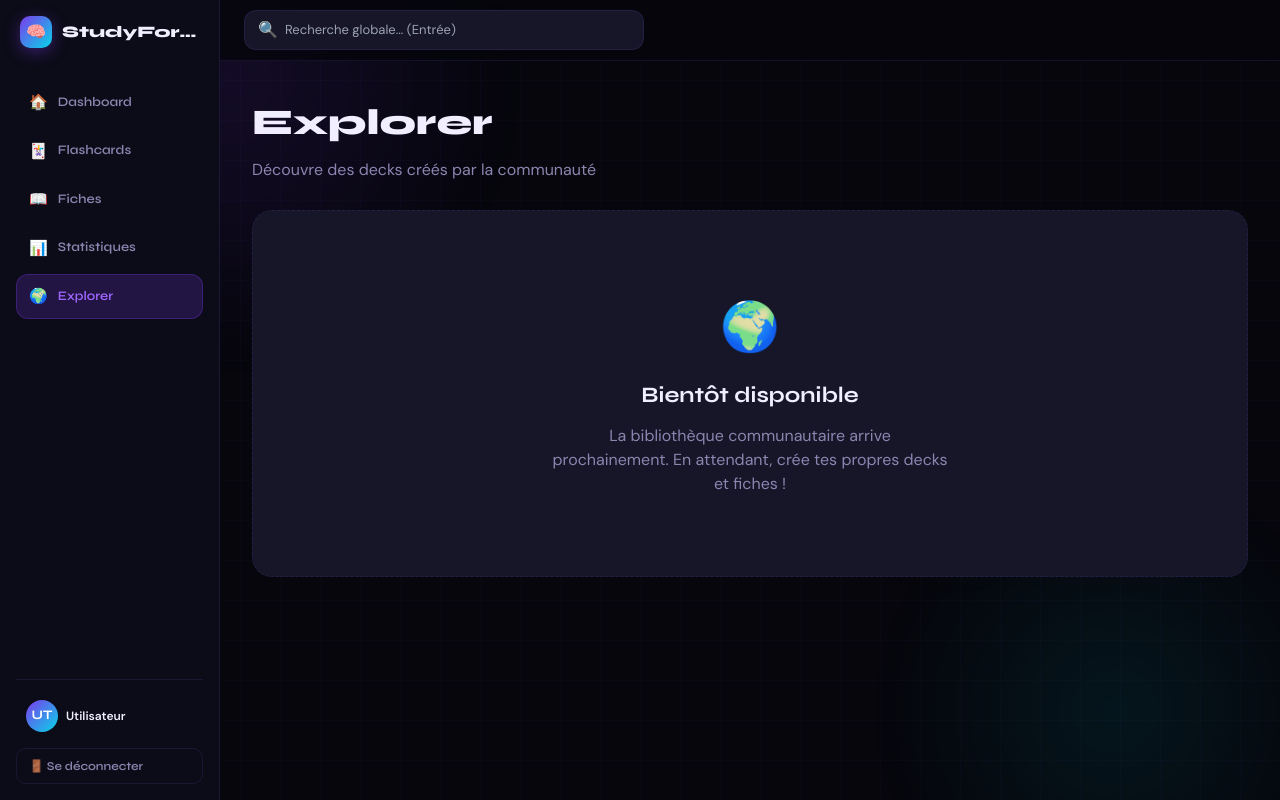
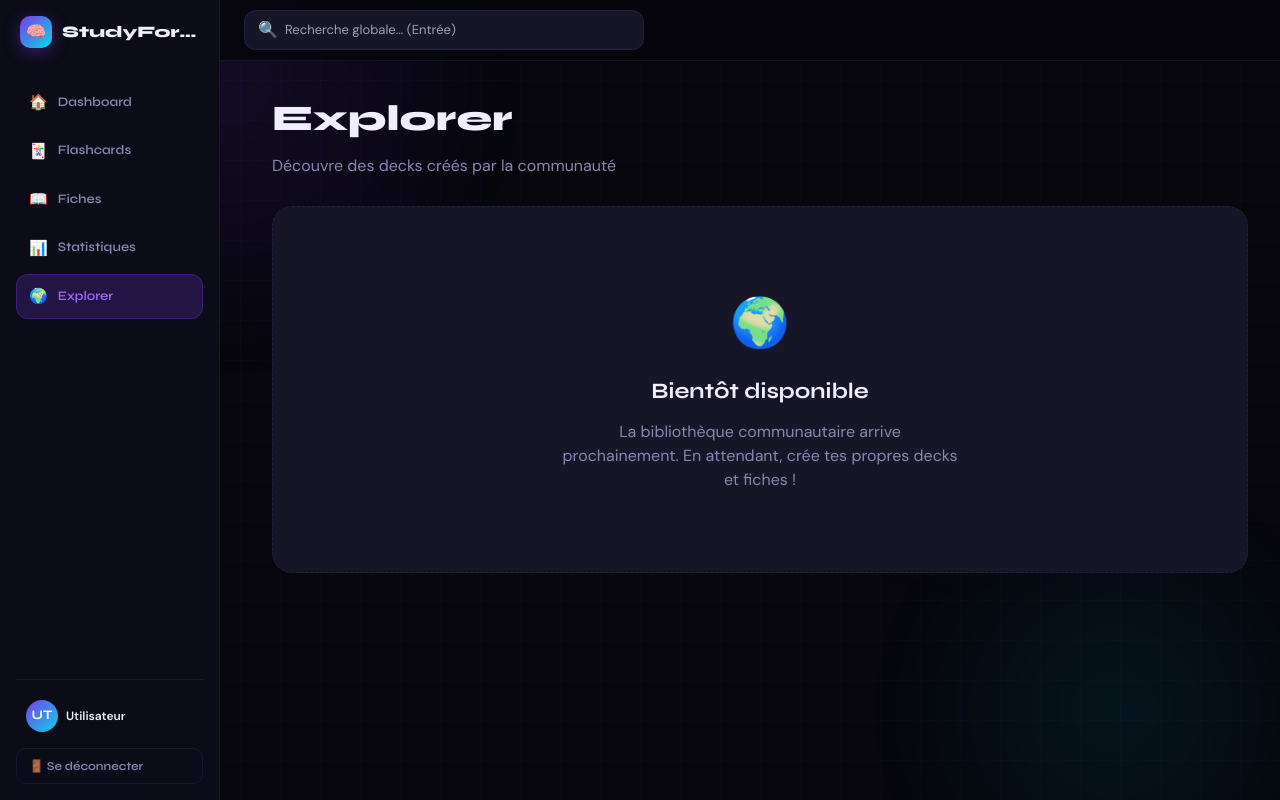
Before and after one commit to NexorrDev/StudyForge, a Next.js app: page /explore in a window 1280 px wide. Built offline with nearby package versions, Linux system fonts and the light colour scheme; no server answers.

Commit message:
Update AppShell.tsx

```diff
--- a/src/components/layout/AppShell.tsx
+++ b/src/components/layout/AppShell.tsx
@@ -1,13 +1,54 @@
+"use client";
+import { useState, useEffect } from "react";
 import { Sidebar } from "./Sidebar";
 import { TopBar } from "./TopBar";
 
 export function AppShell({ children }: { children: React.ReactNode }) {
+  const [open, setOpen] = useState(false);
+  const [isMobile, setIsMobile] = useState(false);
+
+  useEffect(() => {
+    const check = () => {
+      const mobile = window.innerWidth < 768;
+      setIsMobile(mobile);
+      if (!mobile) setOpen(false); // reset on desktop
+    };
+    check();
+    window.addEventListener("resize", check);
+    return () => window.removeEventListener("resize", check);
+  }, []);
+
+  const sidebarWidth = 240;
+
   return (
-    <div style={{ minHeight: "100vh" }}>
-      <Sidebar />
-      <TopBar />
-      <main style={{ marginLeft: 220, paddingTop: 64 }}>
-        <div style={{ padding: 32, maxWidth: 1200 }}>{children}</div>
+    <div style={{ minHeight:"100vh" }}>
+      {/* Overlay for mobile */}
+      {isMobile && open && (
+        <div onClick={() => setOpen(false)}
+          style={{ position:"fixed", inset:0, background:"rgba(0,0,0,0.6)", zIndex:49, backdropFilter:"blur(4px)" }} />
+      )}
+
+      <Sidebar
+        open={isMobile ? open : true}
+        onClose={() => setOpen(false)}
+        isMobile={isMobile}
+        width={sidebarWidth}
+      />
+
+      <TopBar
+        onMenuClick={() => setOpen(o => !o)}
+        isMobile={isMobile}
+        sidebarWidth={sidebarWidth}
+      />
+
+      <main style={{
+        marginLeft: isMobile ? 0 : sidebarWidth,
+        paddingTop: 60,
+        transition: "margin-left 0.3s ease",
+      }}>
+        <div style={{ padding: isMobile ? "20px 16px" : "32px", maxWidth: 1200 }}>
+          {children}
+        </div>
       </main>
     </div>
   );
```
